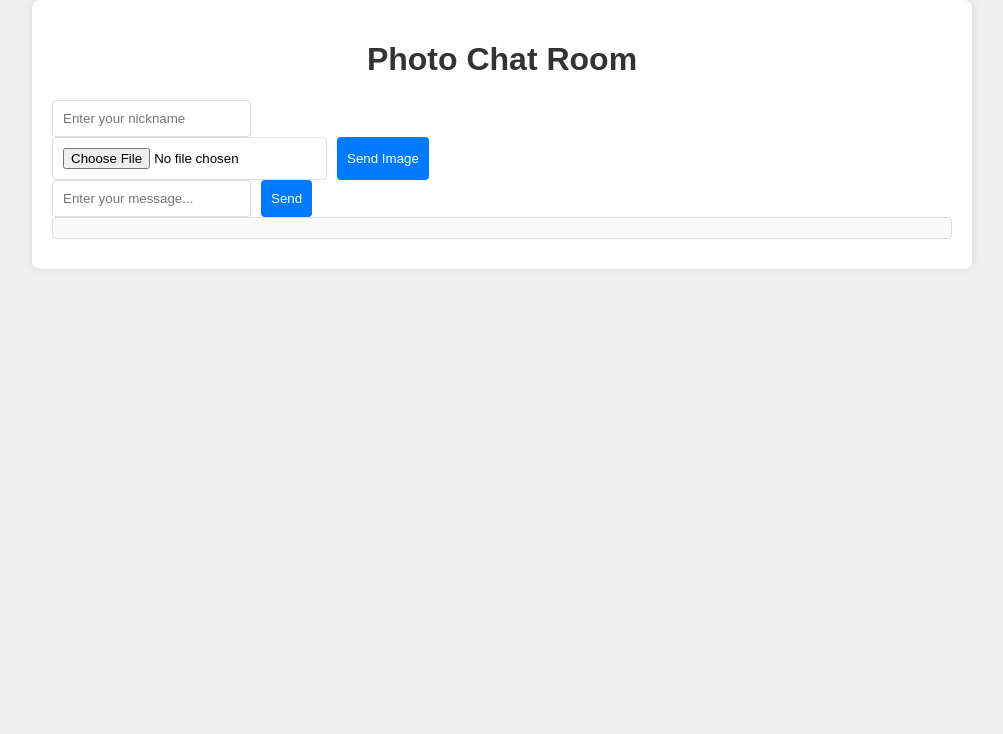
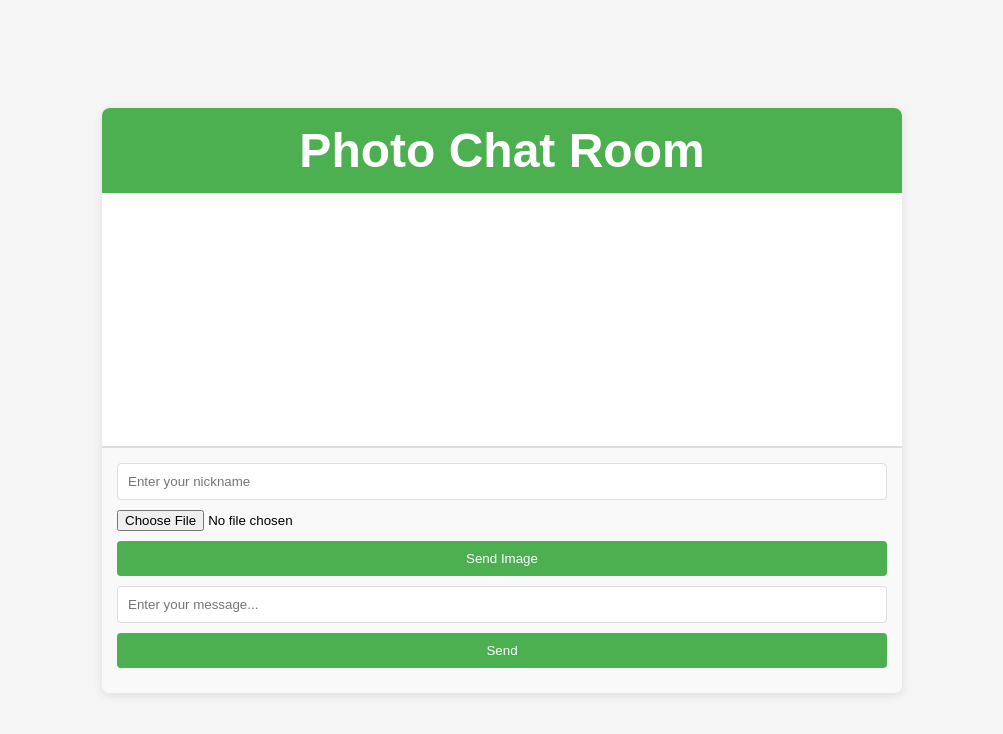
Before and after one commit to ss-oh/photo-chat, a website: page public/index.html in a window 1280 px wide. Shown: the whole page, without its empty margins (138-1141 px from the left). Drawn offline with nearby package versions, Linux system fonts and the light colour scheme; no server answers.

```diff
--- a/public/index.html
+++ b/public/index.html
@@ -4,131 +4,27 @@
     <meta charset="UTF-8">
     <meta name="viewport" content="width=device-width, initial-scale=1.0">
     <title>Photo Chat Room</title>
-    <style>
-        body {
-            font-family: Arial, sans-serif;
-            margin: 0;
-            padding: 0;
-            background-color: #f0f0f0;
-        }
-        .container {
-            width: 80%;
-            max-width: 900px;
-            margin: 0 auto;
-            padding: 20px;
-            background: #ffffff;
-            border-radius: 8px;
-            box-shadow: 0 0 10px rgba(0, 0, 0, 0.1);
-        }
-        h1 {
-            text-align: center;
-            color: #333;
-        }
-        .chat-box {
-            max-height: 500px;
-            overflow-y: auto;
-            border: 1px solid #ddd;
-            border-radius: 4px;
-            padding: 10px;
-            background-color: #fafafa;
-            margin-bottom: 10px;
-        }
-        .message {
-            margin-bottom: 10px;
-        }
-        .message img {
-            max-width: 100%;
-            border-radius: 4px;
-        }
-        .input-group {
-            display: flex;
-            gap: 10px;
-        }
-        .input-group input,
-        .input-group button {
-            padding: 10px;
-            border: 1px solid #ddd;
-            border-radius: 4px;
-        }
-        .input-group button {
-            background-color: #007bff;
-            color: #fff;
-            border: none;
-            cursor: pointer;
-        }
-        .input-group button:hover {
-            background-color: #0056b3;
-        }
-    </style>
+    <link rel="stylesheet" href="styles.css">
 </head>
 <body>
     <div class="container">
-        <h1>Photo Chat Room</h1>
-        <div class="input-group">
-            <input type="text" id="nicknameInput" placeholder="Enter your nickname">
+        <header>
+            <h1>Photo Chat Room</h1>
+        </header>
+        <div class="chat-container">
+            <div class="chat-box" id="chatBox"></div>
+            <div class="input-container">
+                <input type="text" id="nicknameInput" placeholder="Enter your nickname" />
+                <input type="file" id="imageInput" accept="image/*">
+                <button onclick="uploadImage()">Send Image</button>
+                <input type="text" id="chatInput" placeholder="Enter your message...">
+                <button onclick="sendMessage()">Send</button>
+            </div>
         </div>
-        <div class="input-group">
-            <input type="file" id="imageInput">
-            <button onclick="uploadImage()">Send Image</button>
-        </div>
-        <div class="input-group">
-            <input type="text" id="chatInput" placeholder="Enter your message...">
-            <button onclick="sendMessage()">Send</button>
-        </div>
-        <div class="chat-box" id="chatBox"></div>
     </div>
 
-    <!-- socket.io 라이브러리 로드 -->
+    <!-- socket.io 라이브러리를 서버에서 로드 -->
     <script src="/socket.io/socket.io.js"></script>
-    <script>
-        const socket = io(); // 서버 주소는 기본으로 설정됨
-        let nickname = '';
-
-        function uploadImage() {
-            const input = document.getElementById('imageInput');
-            const file = input.files[0];
-            const reader = new FileReader();
-
-            if (file) {
-                reader.onload = function(event) {
-                    const imageData = event.target.result;
-                    socket.emit('chatMessage', { nickname, type: 'image', data: imageData });
-                };
-                reader.readAsDataURL(file);
-            }
-        }
-
-        function sendMessage() {
-            const input = document.getElementById('chatInput');
-            const message = input.value;
-
-            if (message.trim() !== '') {
-                socket.emit('chatMessage', { nickname, type: 'text', data: message });
-                input.value = ''; // 입력 필드 초기화
-            }
-        }
-
-        socket.on('chatMessage', (msg) => {
-            const chatBox = document.getElementById('chatBox');
-            const messageElement = document.createElement('div');
-            messageElement.className = 'message';
-
-            if (msg.type === 'text') {
-                messageElement.textContent = `${msg.nickname || 'Anonymous'}: ${msg.data}`;
-            } else if (msg.type === 'image') {
-                const imgElement = document.createElement('img');
-                imgElement.src = msg.data;
-                messageElement.textContent = `${msg.nickname || 'Anonymous'}:`;
-                messageElement.appendChild(imgElement);
-            }
-
-            chatBox.appendChild(messageElement);
-            chatBox.scrollTop = chatBox.scrollHeight;
-        });
-
-        document.getElementById('nicknameInput').addEventListener('change', (e) => {
-            nickname = e.target.value.trim();
-        });
-    </script>
+    <script src="script.js"></script>
 </body>
 </html>
--- /dev/null
+++ b/public/script.js
@@ -0,0 +1,48 @@
+const socket = io(); // 서버 주소에 연결
+let nickname = '';
+
+function uploadImage() {
+    const input = document.getElementById('imageInput');
+    const file = input.files[0];
+    const reader = new FileReader();
+
+    if (file) {
+        reader.onload = function(event) {
+            const imageData = event.target.result;
+            socket.emit('chatMessage', { nickname, type: 'image', data: imageData });
+        };
+        reader.readAsDataURL(file);
+    }
+}
+
+function sendMessage() {
+    const input = document.getElementById('chatInput');
+    const message = input.value;
+
+    if (message.trim() !== '') {
+        socket.emit('chatMessage', { nickname, type: 'text', data: message });
+        input.value = ''; // 입력 필드 초기화
+    }
+}
+
+socket.on('chatMessage', (msg) => {
+    const chatBox = document.getElementById('chatBox');
+    const messageElement = document.createElement('div');
+    messageElement.className = 'message';
+
+    if (msg.type === 'text') {
+        messageElement.textContent = `${msg.nickname || 'Anonymous'}: ${msg.data}`;
+    } else if (msg.type === 'image') {
+        const imgElement = document.createElement('img');
+        imgElement.src = msg.data;
+        messageElement.textContent = `${msg.nickname || 'Anonymous'}:`;
+        messageElement.appendChild(imgElement);
+    }
+
+    chatBox.appendChild(messageElement);
+    chatBox.scrollTop = chatBox.scrollHeight;
+});
+
+document.getElementById('nicknameInput').addEventListener('change', (e) => {
+    nickname = e.target.value.trim();
+});
--- /dev/null
+++ b/public/styles.css
@@ -0,0 +1,87 @@
+/* 기본 리셋 및 전체 스타일 */
+* {
+    margin: 0;
+    padding: 0;
+    box-sizing: border-box;
+}
+
+body {
+    font-family: 'Arial', sans-serif;
+    background-color: #f5f5f5;
+    display: flex;
+    justify-content: center;
+    align-items: center;
+    height: 100vh;
+}
+
+.container {
+    width: 100%;
+    max-width: 800px;
+    background: #fff;
+    border-radius: 8px;
+    box-shadow: 0 2px 10px rgba(0,0,0,0.1);
+    overflow: hidden;
+}
+
+header {
+    background: #4CAF50;
+    color: #fff;
+    padding: 15px;
+    text-align: center;
+    font-size: 24px;
+}
+
+.chat-container {
+    display: flex;
+    flex-direction: column;
+    height: 500px;
+}
+
+.chat-box {
+    flex: 1;
+    padding: 15px;
+    overflow-y: auto;
+    border-bottom: 1px solid #ddd;
+}
+
+.input-container {
+    display: flex;
+    flex-direction: column;
+    padding: 15px;
+    background: #f9f9f9;
+    border-top: 1px solid #ddd;
+}
+
+.input-container input[type="text"] {
+    margin-bottom: 10px;
+    padding: 10px;
+    border: 1px solid #ddd;
+    border-radius: 4px;
+}
+
+.input-container input[type="file"] {
+    margin-bottom: 10px;
+}
+
+.input-container button {
+    padding: 10px;
+    background-color: #4CAF50;
+    color: #fff;
+    border: none;
+    border-radius: 4px;
+    cursor: pointer;
+    margin-bottom: 10px;
+}
+
+.input-container button:hover {
+    background-color: #45a049;
+}
+
+.message {
+    margin-bottom: 15px;
+}
+
+.message img {
+    max-width: 100%;
+    border-radius: 4px;
+}
--- a/server.js
+++ b/server.js
@@ -14,10 +14,12 @@
 io.on('connection', (socket) => {
     console.log('A user connected');
 
+    // 채팅 메시지 수신 처리
     socket.on('chatMessage', (msg) => {
         io.emit('chatMessage', msg);
     });
 
+    // 소켓 연결 종료 처리
     socket.on('disconnect', () => {
         console.log('User disconnected');
     });
@@ -25,5 +27,5 @@
 
 // 서버를 3000 포트에서 실행
 server.listen(3000, () => {
-    console.log('Listening on *:3000');
+    console.log('Server is running on http://localhost:3000');
 });
```
Also changed, not shown: package.json (+3 -5 lines).
